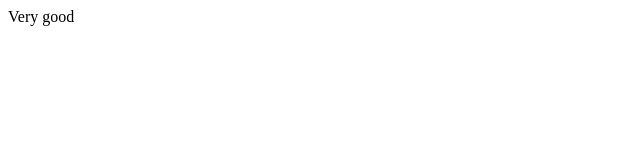
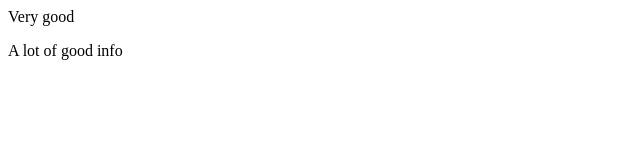
Before and after one commit to zanettifabricio/TEST1, a plain HTML site: page index.html in a window 1280 px wide. Shown: the whole page, without its empty margins (0-640 px from the left). Drawn offline with Linux system fonts and the light colour scheme.

Commit message:
more info added to index.html

```diff
--- a/index.html
+++ b/index.html
@@ -1,3 +1,4 @@
 <html>
     <div>Very good</div>
+    <p>A lot of good info</p>
 </html>
```
